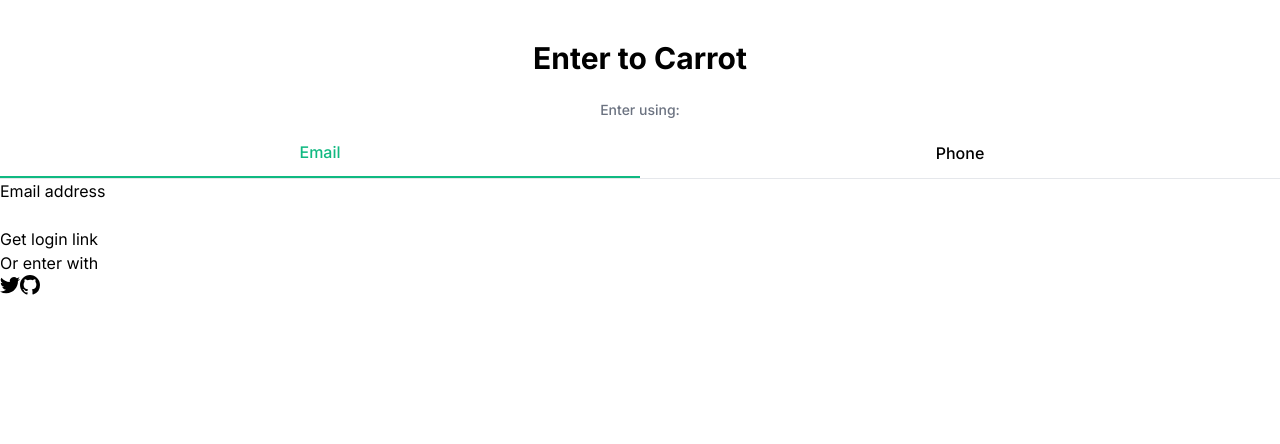
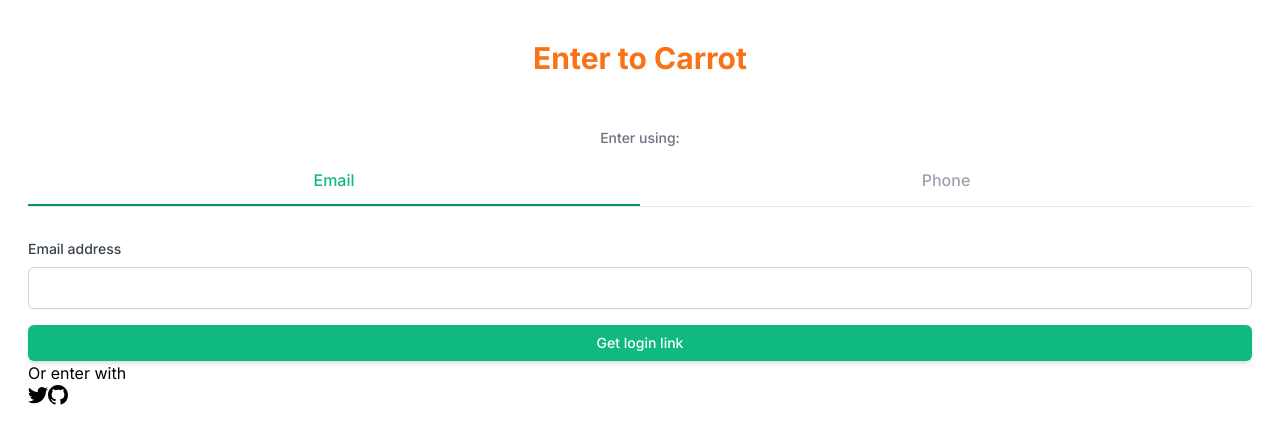
Before and after one commit to sdfwefk11/next-market, a Next.js app: page /enter in a window 1280 px wide. Shown: the top 444 px of the page. Built offline with nearby package versions, Linux system fonts and the light colour scheme.

Commit message:
Auth3 07:51

```diff
--- a/package.json
+++ b/package.json
@@ -9,6 +9,7 @@
     "lint": "next lint"
   },
   "dependencies": {
+    "@tailwindcss/forms": "^0.5.6",
     "@types/node": "20.5.9",
     "@types/react": "18.2.21",
     "@types/react-dom": "18.2.7",
--- a/src/app/enter/page.tsx
+++ b/src/app/enter/page.tsx
@@ -11,49 +11,60 @@ export default function Enter() {
   const onPhoneClick = () => setMethod("phone");
   return (
     <div className="mt-10">
-      <h3 className="text-3xl font-bold text-center">Enter to Carrot</h3>
-      <div className="mt-6">
+      <h3 className="text-3xl font-bold text-center text-orange-500">
+        Enter to Carrot
+      </h3>
+      <div className="mt-6 p-7">
         <div className="flex flex-col items-center">
           <h5 className="text-sm text-gray-500 font-medium">Enter using:</h5>
-          <div className="grid grid-cols-2 mt-5 border-b w-full">
+          <div className="grid grid-cols-2 mt-5 w-full border-b">
             <button
               className={cls(
-                "font-medium pb-3",
+                "font-medium pb-3 border-b-2 transition",
                 method === "email"
-                  ? "text-emerald-500 border-b-2 border-b-emerald-500"
-                  : ""
+                  ? "text-emerald-500 border-b-emerald-600"
+                  : "border-transparent text-gray-400"
               )}
               onClick={onEmailClick}
             >
               Email
             </button>
             <button
-              className={`font-medium pb-3 ${
+              className={cls(
+                "font-medium pb-3 border-b-2 transition",
                 method === "phone"
-                  ? "text-emerald-500 border-b-2 border-b-emerald-500"
-                  : ""
-              }`}
+                  ? "text-emerald-500 border-b-emerald-600"
+                  : "border-transparent text-gray-400"
+              )}
               onClick={onPhoneClick}
             >
               Phone
             </button>
           </div>
         </div>
-        <form>
-          <label>
+        <form className="flex flex-col mt-8">
+          <label className="text-sm font-medium text-gray-700">
             {method === "email" ? "Email address" : null}
             {method === "phone" ? "Phone number" : null}
           </label>
-          <div>
-            {method === "email" ? <input type="email" required /> : null}
+          <div className="mt-2">
+            {method === "email" ? (
+              <input
+                className="appearance-none w-full px-4 py-2 border border-gray-300 rounded-md shadow-sm placeholder-gray-400 focus:outline-none focus:border-emerald-600 focus:ring-emerald-600"
+                type="email"
+                required
+              />
+            ) : null}
             {method === "phone" ? (
-              <div>
-                <span>+82</span>
+              <div className="flex rounded-md shadow-sm">
+                <span className="flex items-center justify-center px-3 rounded-l-md border border-r-0">
+                  +82
+                </span>
                 <input type="number" required />
               </div>
             ) : null}
           </div>
-          <button>
+          <button className="bg-emerald-500 hover:text-orange-300 hover:bg-emerald-600 mt-4 shadow-md text-white rounded-md border-transparent py-2 px-4 text-sm font-medium focus:ring-2 focus:ring-offset-2 focus:ring-emerald-500 focus:outline-none">
             {method === "email" ? "Get login link" : null}
             {method === "phone" ? "Get one-time password" : null}
           </button>
--- a/tailwind.config.ts
+++ b/tailwind.config.ts
@@ -16,6 +16,6 @@ const config: Config = {
     },
   },
   darkMode: "class",
-  plugins: [],
+  plugins: [require("@tailwindcss/forms")],
 };
 export default config;
```
Also changed, not shown: 1 other file (tests, documents, lock files or other folders).
